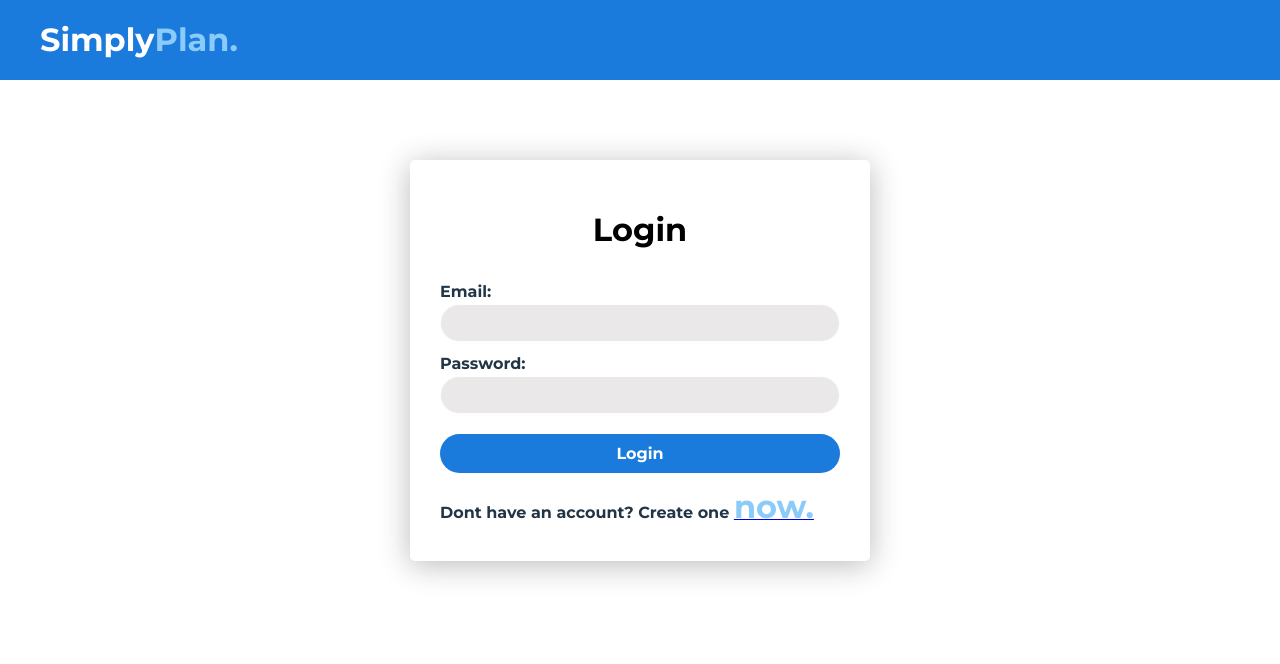
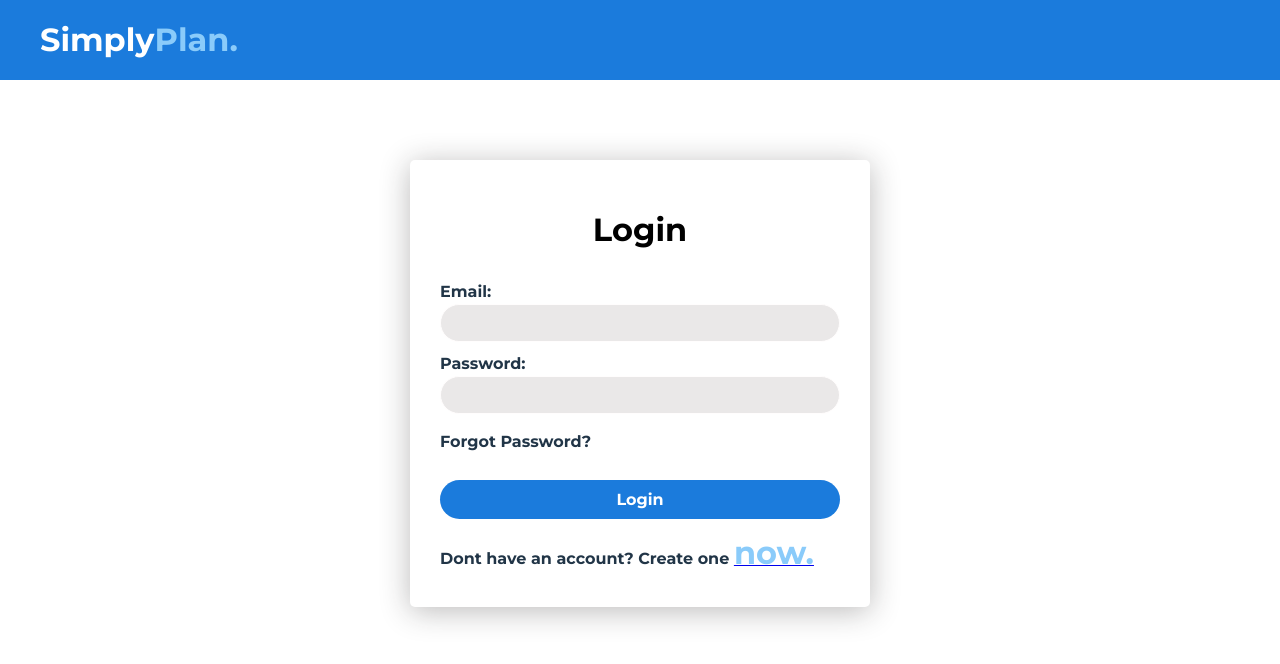
Before and after one commit to saikot-paul/habit-tracker, a React (Vite) app in the folder client/: page / in a window 1280 px wide. Shown: the top 664 px of the page. Built offline with nearby package versions, Linux system fonts and the light colour scheme; no server answers.

Commit message:
Forgot Password progression: some errors, but skeleton is done

```diff
--- /dev/null
+++ b/client/src/ForgotPassword.tsx
@@ -0,0 +1,47 @@
+import React from 'react';
+import { sendPasswordResetEmail } from 'firebase/auth';
+import { app } from "./config/firebaseConfig";
+import { useNavigate } from 'react-router-dom';
+
+function ForgotPassword(){
+    return(
+        <div>
+            <h1>Forgot Password</h1>
+        </div>
+    )
+}
+
+export default ForgotPassword;
+
+
+
+// import React from 'react';
+// import { sendPasswordResetEmail } from 'firebase/auth';
+// import { app } from "./config/firebaseConfig";
+// import { useNavigate } from 'react-router-dom';
+
+// function ForgotPassword(){
+//     const history = useNavigate();
+
+//     const handleSubmit = async(e)=>{
+//         e.preventDefault()
+//         const emalVal = e.target.email.value;
+//         sendPasswordResetEmail(app, emalVal).then(data=>{
+//             alert("Check your email")
+//             history("/")
+//         }).catch(err=>{
+//             alert(err.code)
+//         })
+//     }
+//     return(
+//         <div className = "App">
+//             <h1> Forgot Password</h1>
+//             <form onSubmit= {(e)=> handleSubmit(e)}>
+//                 <input name ="email" /> <br/><br/>
+//                 <button> Reset</button>
+//             </form>
+//         </div>
+//     )
+// }
+
+// export default ForgotPassword;
--- a/client/src/Login.tsx
+++ b/client/src/Login.tsx
@@ -10,6 +10,7 @@ import { FirebaseError } from "firebase/app";
 import "./assets/Login.css"; // Import your CSS file for styling
 import Home from "./pages/MainContent";
 import Register from "./pages/Register";
+import ForgotPassword from "./ForgotPassword";
 
 
 const Login: React.FC = () => {
@@ -66,7 +67,8 @@ const Login: React.FC = () => {
       }
     }
   };
-
+  const history = useNavigate()
+  const handleReset = ()=>{history("/reset")}
   return (
     <div>
       <div className="top-bar">
@@ -95,6 +97,7 @@ const Login: React.FC = () => {
               onChange={(e) => setPassword(e.target.value)}
             />
           </div>
+          <p onClick = {handleReset}>Forgot Password?</p>
           <button type="submit" className="login-button">
             Login
           </button>
@@ -107,6 +110,7 @@ const Login: React.FC = () => {
           <Routes>
             <Route path="/maincontent" element={<Home />} />
             <Route path="/register" element={<Register />} />
+            <Route path="/reset" element={<ForgotPassword />} />
           </Routes>
           {error && <p className="error-message">{error}</p>}
         </form>
```
